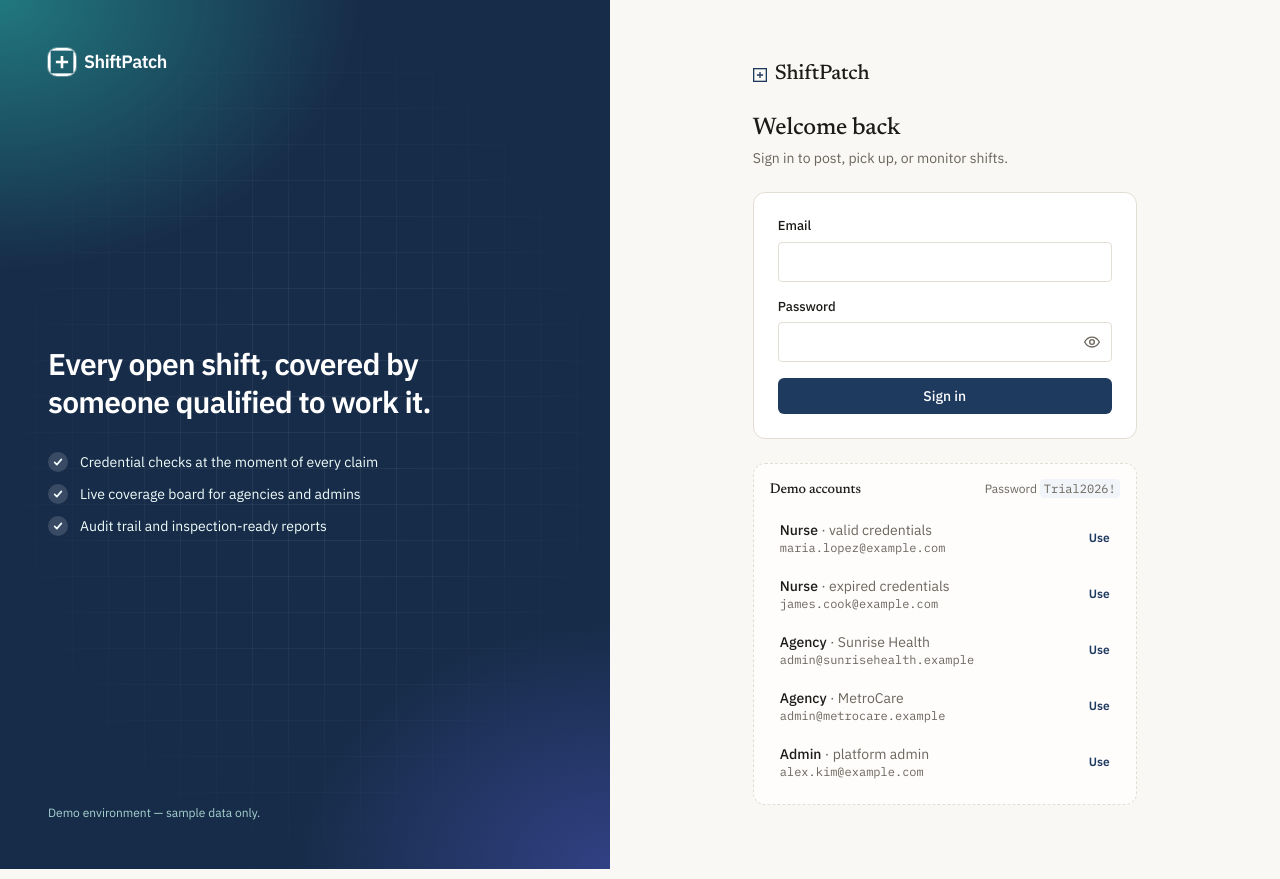
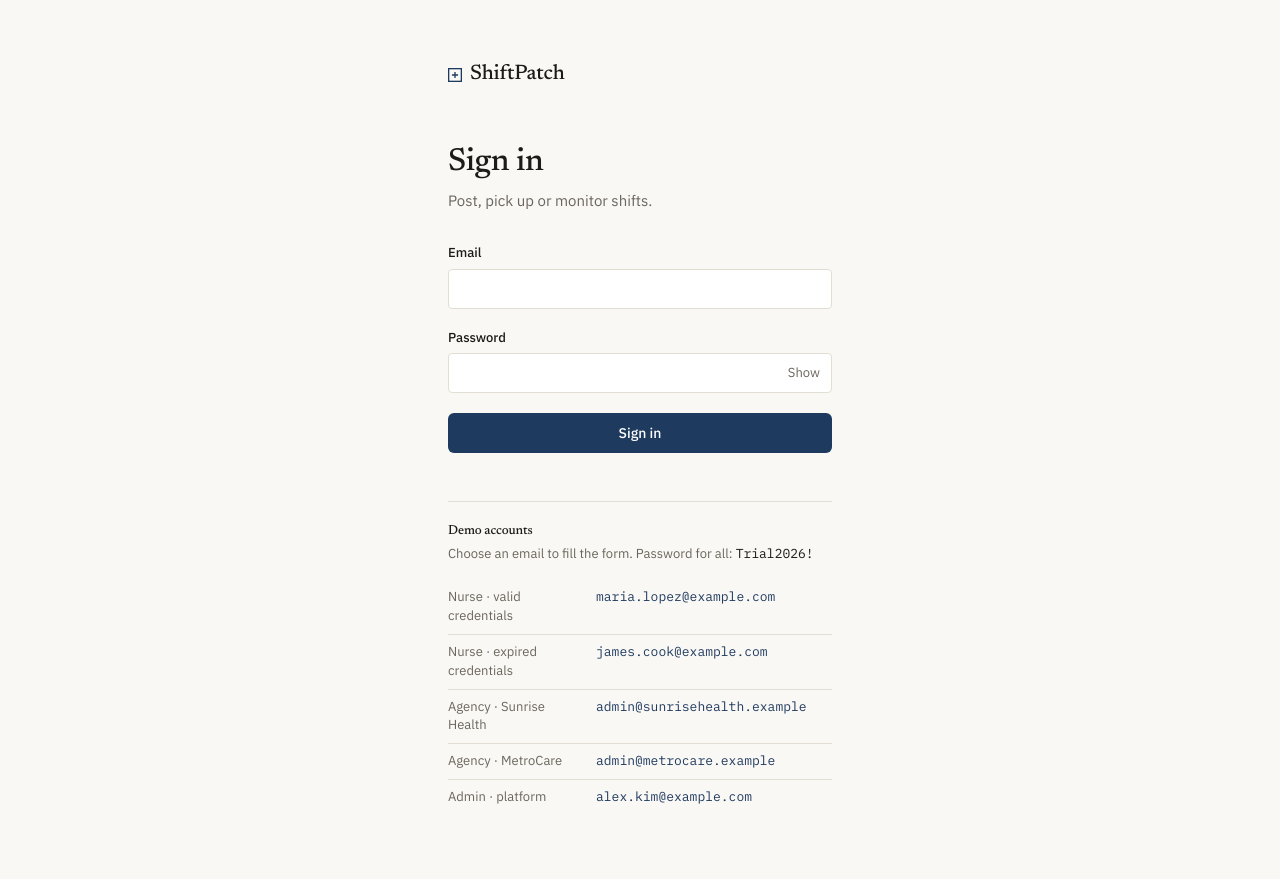
Before and after one commit to dgutierrezd/shiftpatch, a Next.js app: page /login in a window 1280 px wide. Built offline with nearby package versions, Linux system fonts and the light colour scheme.

Commit message:
feat(design): calm single-column sign-in
Serif title, labels above fields, a text show/hide toggle, and demo accounts
as a quiet role/email list where choosing an email fills the form.

```diff
--- a/src/app/login/demo-accounts.tsx
+++ b/src/app/login/demo-accounts.tsx
@@ -1,6 +1,7 @@
 "use client";
 
 import { useState } from "react";
+import { focusRing } from "@/components/ui/primitives";
 
 const DEMO_PASSWORD = "Trial2026!";
 
@@ -9,7 +10,7 @@ const DEMO_ACCOUNTS = [
   { role: "Nurse", note: "expired credentials", email: "james.cook@example.com" },
   { role: "Agency", note: "Sunrise Health", email: "admin@sunrisehealth.example" },
   { role: "Agency", note: "MetroCare", email: "admin@metrocare.example" },
-  { role: "Admin", note: "platform admin", email: "alex.kim@example.com" },
+  { role: "Admin", note: "platform", email: "alex.kim@example.com" },
 ];
 
 /** Fills the (uncontrolled) login inputs; the user still presses "Sign in". */
@@ -24,40 +25,37 @@ function fill(email: string) {
 export function DemoAccounts() {
   const [picked, setPicked] = useState<string | null>(null);
   return (
-    <section
-      aria-labelledby="demo-accounts-title"
-      className="rounded-xl border border-dashed border-border bg-surface/70 p-4 text-sm"
-    >
-      <div className="flex flex-wrap items-baseline justify-between gap-2">
-        <h2 id="demo-accounts-title" className="font-semibold">
-          Demo accounts
-        </h2>
-        <p className="text-xs text-muted">
-          Password{" "}
-          <code className="rounded bg-slate-100 px-1 py-0.5 font-mono">{DEMO_PASSWORD}</code>
-        </p>
-      </div>
-      <ul className="mt-3 space-y-1">
+    <section aria-labelledby="demo-accounts-title" className="mt-12 border-t border-rule pt-5">
+      <h2 id="demo-accounts-title" className="font-sans text-small font-medium tracking-normal">
+        Demo accounts
+      </h2>
+      <p className="mt-1 text-small text-muted">
+        Choose an email to fill the form. Password for all:{" "}
+        <code className="font-mono text-ink">{DEMO_PASSWORD}</code>
+      </p>
+      <ul className="mt-4 text-small">
         {DEMO_ACCOUNTS.map((a) => (
-          <li key={a.email}>
+          <li
+            key={a.email}
+            className="grid grid-cols-[6.5rem_1fr] items-baseline gap-x-3 border-b border-rule py-2 last:border-0 sm:grid-cols-[8.5rem_1fr]"
+          >
+            <span className="text-muted">
+              {a.role} <span className="hidden sm:inline">· {a.note}</span>
+            </span>
             <button
               type="button"
               onClick={() => {
                 fill(a.email);
                 setPicked(a.email);
               }}
-              className={`flex w-full items-center justify-between gap-3 rounded-lg px-2.5 py-2 text-left transition-colors focus-visible:outline-2 focus-visible:outline-brand ${
-                picked === a.email ? "bg-brand-soft" : "hover:bg-slate-100"
+              aria-label={`Use ${a.role.toLowerCase()} account (${a.note}): ${a.email}`}
+              className={`min-w-0 truncate rounded-[2px] text-left font-mono transition-colors ${focusRing} ${
+                picked === a.email
+                  ? "text-ink underline decoration-ink/40 underline-offset-[3px]"
+                  : "text-accent hover:underline hover:underline-offset-[3px]"
               }`}
             >
-              <span className="min-w-0">
-                <span className="font-medium">{a.role}</span>
-                <span className="text-muted"> · {a.note}</span>
-                <code className="block truncate font-mono text-xs text-muted">{a.email}</code>
-              </span>
-              <span className="shrink-0 text-xs font-semibold text-brand">
-                {picked === a.email ? "Filled" : "Use"}
-              </span>
+              {a.email}
             </button>
           </li>
         ))}
--- a/src/app/login/login-form.tsx
+++ b/src/app/login/login-form.tsx
@@ -3,7 +3,7 @@
 import { useRouter } from "next/navigation";
 import { useState } from "react";
 import { useNotify } from "@/components/notification-banner";
-import { Button, Field, Input } from "@/components/ui/primitives";
+import { Button, Field, Input, Note } from "@/components/ui/primitives";
 import { api, errorMessage } from "@/lib/api-client";
 import { HOME_BY_ROLE, type SessionUser } from "@/lib/session";
 
@@ -33,7 +33,7 @@ export function LoginForm() {
   }
 
   return (
-    <form onSubmit={onSubmit} className="space-y-4" noValidate>
+    <form onSubmit={onSubmit} className="space-y-5" noValidate>
       <Field label="Email" htmlFor="email">
         <Input
           id="email"
@@ -53,61 +53,32 @@ export function LoginForm() {
             autoComplete="current-password"
             required
             data-testid="login-password-input"
-            className="pr-11"
+            className="pr-16"
           />
           <button
             type="button"
             onClick={() => setShowPassword((v) => !v)}
-            aria-pressed={showPassword}
             aria-controls="password"
             aria-label={showPassword ? "Hide password" : "Show password"}
-            className="absolute inset-y-0 right-0 flex w-10 items-center justify-center rounded-r-md text-muted transition-colors hover:text-foreground focus-visible:outline-2 focus-visible:-outline-offset-2 focus-visible:outline-brand"
+            className="absolute inset-y-0 right-0 flex items-center rounded-r-[4px] px-3 text-small text-muted transition-colors hover:text-ink focus-visible:outline-2 focus-visible:-outline-offset-2 focus-visible:outline-accent"
           >
-            <EyeIcon off={showPassword} />
+            {showPassword ? "Hide" : "Show"}
           </button>
         </div>
       </Field>
       {error && (
-        <p
-          className="animate-fade rounded-md border border-danger/20 bg-danger-soft px-3 py-2 text-sm text-danger"
-          role="alert"
-        >
+        <Note tone="danger" role="alert" className="animate-fade-in">
           {error}
-        </p>
+        </Note>
       )}
       <Button
         type="submit"
-        className="w-full py-2.5"
+        className="h-10 w-full"
         disabled={pending}
         data-testid="login-submit-button"
       >
-        {pending ? (
-          <>
-            <span
-              aria-hidden="true"
-              className="size-3.5 animate-spin rounded-full border-2 border-white/40 border-t-white motion-reduce:hidden"
-            />
-            Signing in…
-          </>
-        ) : (
-          "Sign in"
-        )}
+        {pending ? "Signing in…" : "Sign in"}
       </Button>
     </form>
   );
 }
-
-function EyeIcon({ off }: { off: boolean }) {
-  return (
-    <svg aria-hidden="true" viewBox="0 0 20 20" className="size-4.5" fill="none">
-      <path
-        d="M1.8 10S4.8 4.5 10 4.5 18.2 10 18.2 10 15.2 15.5 10 15.5 1.8 10 1.8 10Z"
-        stroke="currentColor"
-        strokeWidth={1.5}
-        strokeLinejoin="round"
-      />
-      <circle cx="10" cy="10" r="2.6" stroke="currentColor" strokeWidth={1.5} />
-      {off && <path d="M3 17 17 3" stroke="currentColor" strokeWidth={1.5} strokeLinecap="round" />}
-    </svg>
-  );
-}
--- a/src/app/login/page.tsx
+++ b/src/app/login/page.tsx
@@ -1,74 +1,25 @@
 import type { Metadata } from "next";
 import Link from "next/link";
-import { Logo, LogoMark } from "@/components/brand/logo";
+import { Logo } from "@/components/brand/logo";
+import { focusRing } from "@/components/ui/primitives";
 import { DemoAccounts } from "./demo-accounts";
 import { LoginForm } from "./login-form";
 
 export const metadata: Metadata = { title: "Sign in" };
 
-const HIGHLIGHTS = [
-  "Credential checks at the moment of every claim",
-  "Live coverage board for agencies and admins",
-  "Audit trail and inspection-ready reports",
-];
-
 export default function LoginPage() {
   return (
-    <main className="grid flex-1 lg:grid-cols-[1fr_1.1fr]">
-      {/* Brand panel (large screens only; purely presentational). */}
-      <section
-        aria-hidden="true"
-        className="relative isolate hidden overflow-hidden bg-brand-strong p-12 text-white lg:flex lg:flex-col lg:justify-between"
-      >
-        <div className="absolute inset-0 -z-10 bg-[radial-gradient(32rem_24rem_at_0%_0%,rgb(45_212_191/0.45),transparent_70%),radial-gradient(28rem_22rem_at_100%_100%,rgb(99_102_241/0.35),transparent_70%)]" />
-        <div className="absolute inset-0 -z-10 bg-[linear-gradient(to_right,rgb(255_255_255/0.06)_1px,transparent_1px),linear-gradient(to_bottom,rgb(255_255_255/0.06)_1px,transparent_1px)] mask-[radial-gradient(ellipse_at_center,black_20%,transparent_75%)] bg-size-[36px_36px]" />
-        <span className="flex items-center gap-2 text-lg font-bold tracking-tight">
-          <LogoMark className="size-7 rounded-[9px] ring-1 ring-white/30" />
-          ShiftPatch
-        </span>
-        <div className="max-w-md animate-rise">
-          <p className="text-3xl leading-tight font-bold tracking-tight text-balance">
-            Every open shift, covered by someone qualified to work it.
-          </p>
-          <ul className="mt-8 space-y-3 text-sm text-teal-50">
-            {HIGHLIGHTS.map((h) => (
-              <li key={h} className="flex items-center gap-3">
-                <span className="flex size-5 items-center justify-center rounded-full bg-white/15">
-                  <svg viewBox="0 0 16 16" className="size-3" fill="none">
-                    <path
-                      d="M3.5 8.5l3 3 6-7"
-                      stroke="currentColor"
-                      strokeWidth={2.2}
-                      strokeLinecap="round"
-                      strokeLinejoin="round"
-                    />
-                  </svg>
-                </span>
-                {h}
-              </li>
-            ))}
-          </ul>
+    <main className="flex flex-1 animate-fade-in flex-col px-5 py-10 sm:py-16">
+      <div className="mx-auto w-full max-w-[24rem]">
+        <Link href="/" className={`inline-block rounded-[2px] ${focusRing}`}>
+          <Logo />
+        </Link>
+        <h1 className="mt-14 text-title text-ink">Sign in</h1>
+        <p className="mt-2 text-muted">Post, pick up or monitor shifts.</p>
+        <div className="mt-8">
+          <LoginForm />
         </div>
-        <p className="text-xs text-teal-100/80">Demo environment — sample data only.</p>
-      </section>
-
-      <div className="flex items-center justify-center px-4 py-10 sm:py-16">
-        <div className="w-full max-w-sm animate-rise space-y-6">
-          <div>
-            <Link
-              href="/"
-              className="inline-block rounded-md focus-visible:outline-2 focus-visible:outline-offset-4 focus-visible:outline-brand"
-            >
-              <Logo />
-            </Link>
-            <h1 className="mt-6 text-2xl font-bold tracking-tight">Welcome back</h1>
-            <p className="mt-1 text-sm text-muted">Sign in to post, pick up, or monitor shifts.</p>
-          </div>
-          <div className="rounded-xl border border-border bg-surface p-6 shadow-lift">
-            <LoginForm />
-          </div>
-          <DemoAccounts />
-        </div>
+        <DemoAccounts />
       </div>
     </main>
   );
```
